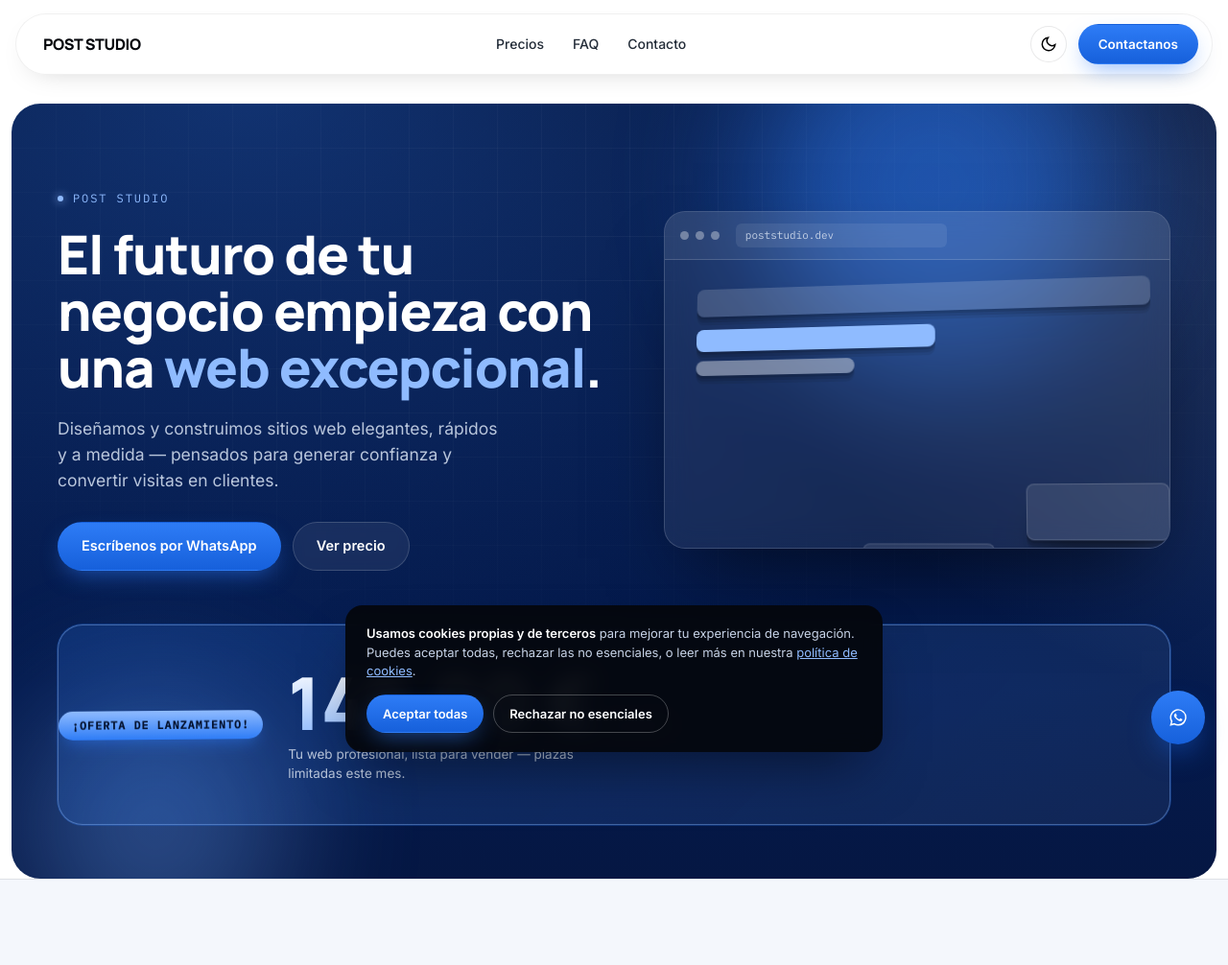
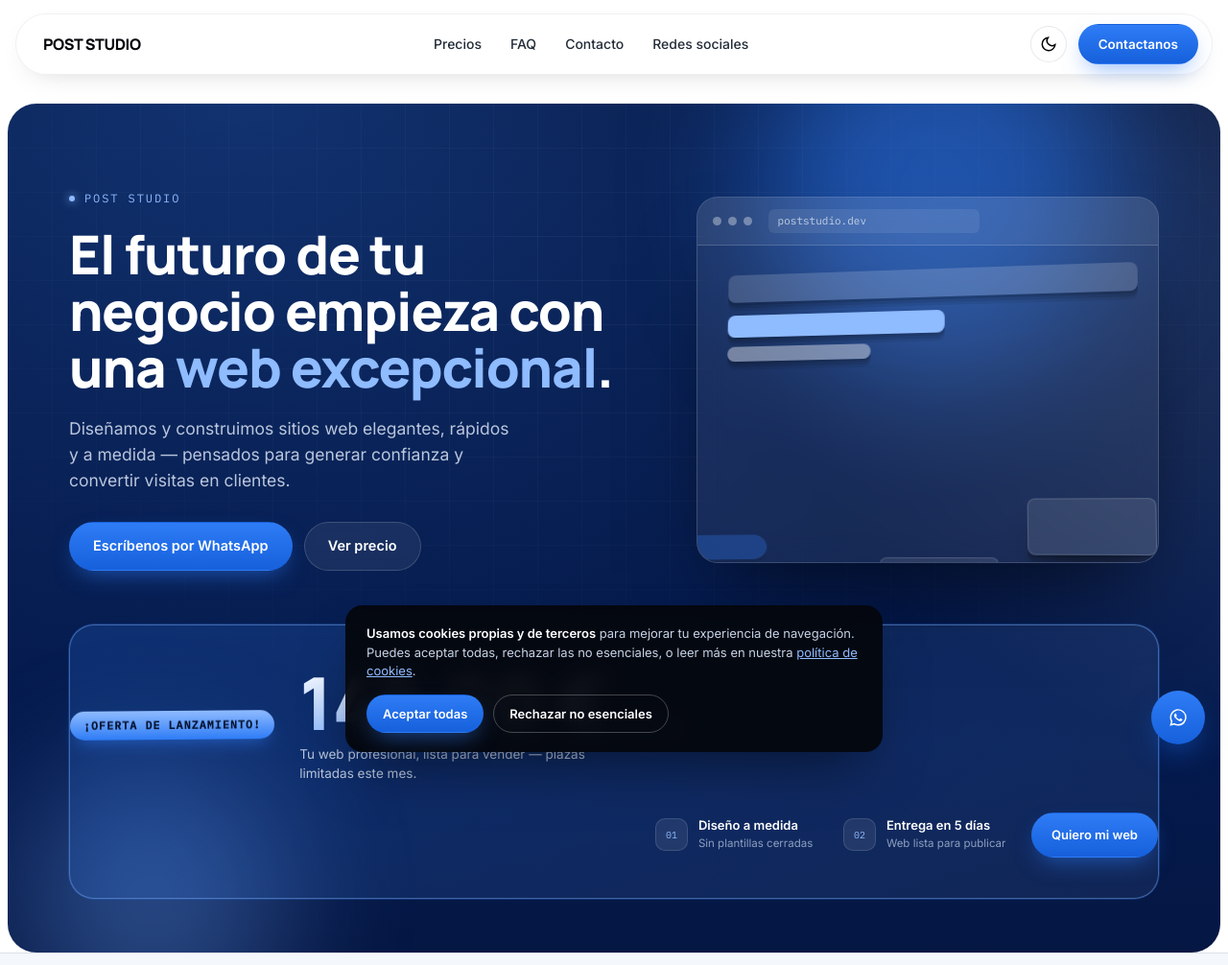
Before and after one commit to McTn4/post-studio, a plain HTML site: page index.html in a window 1280 px wide. Shown: the top 1006 px of the page at 96% size. Drawn offline with Linux system fonts and the light colour scheme.

Commit message:
Update index.html

```diff
--- a/index.html
+++ b/index.html
@@ -15,7 +15,7 @@
     --line: rgba(5,7,12,0.09); --nav-bg: rgba(255,255,255,0.72); --nav-border: rgba(5,7,12,0.06);
     --blue-50:#EAF3FF; --blue-100:#D6E8FF; --blue-300:#8FBBFF; --blue-500:#2E7CF6; --blue-600:#1660DB; --blue-700:#0C42A8; --blue-900:#041A4D; --blue-950:#020B29;
     --glass-bg: rgba(255,255,255,0.07); --glass-line: rgba(255,255,255,0.16);
-    --radius: 22px; --radius-sm: 14px; --maxw: 1320px;
+    --radius: 22px; --radius-sm: 14px; --maxw: 1480px;
     --font-display: 'Manrope', sans-serif; --font-body: 'Inter', sans-serif; --font-mono: 'IBM Plex Mono', monospace;
   }
   html[data-theme="dark"]{
@@ -30,7 +30,7 @@
   a{color:inherit; text-decoration:none;}
   ul{list-style:none;}
   button{font:inherit; cursor:pointer;}
-  .wrap{ max-width: var(--maxw); margin: 0 auto; padding: 0 32px; }
+  .wrap{ max-width: var(--maxw); margin: 0 auto; padding: 0 40px; }
   h1,h2,h3{ font-family: var(--font-display); letter-spacing: -0.02em; color: var(--ink); }
   .eyebrow{ font-family: var(--font-mono); font-size: 12px; letter-spacing: 0.16em; text-transform: uppercase; color: var(--blue-600); display:flex; align-items:center; gap:10px; }
   .eyebrow::before{ content:""; width:6px; height:6px; border-radius:50%; background: var(--blue-500); flex-shrink:0; }
@@ -84,7 +84,7 @@
 
   /* ---------- Header ---------- */
   header{ position: fixed; top:14px; left:0; right:0; z-index: 300; display:flex; justify-content:center; pointer-events:none; }
-  .nav{ pointer-events:auto; width: min(1320px, calc(100% - 32px)); display:flex; align-items:center; justify-content:space-between; height: 64px; padding: 0 14px 0 16px; background: var(--nav-bg); backdrop-filter: blur(16px) saturate(1.4); border: 1px solid var(--nav-border); border-radius: 999px; box-shadow: 0 10px 30px -18px rgba(5,7,12,0.25); transition: background-color .35s ease, border-color .35s ease; }
+  .nav{ pointer-events:auto; width: min(1480px, calc(100% - 32px)); display:flex; align-items:center; justify-content:space-between; height: 64px; padding: 0 14px 0 16px; background: var(--nav-bg); backdrop-filter: blur(16px) saturate(1.4); border: 1px solid var(--nav-border); border-radius: 999px; box-shadow: 0 10px 30px -18px rgba(5,7,12,0.25); transition: background-color .35s ease, border-color .35s ease; }
   .nav-links{ display:flex; align-items:center; gap:30px; }
   .nav-links a{ font-size: 14px; color: var(--ink-soft); font-weight:500; transition: color .2s ease; }
   .nav-links a:hover{ color: var(--blue-600); }
@@ -100,7 +100,7 @@
   @media (max-width: 860px){ .nav-links{ display:none; } .menu-toggle{ display:flex; } }
 
   /* ---------- Hero ---------- */
-  .hero-section{ padding: 108px 12px 0; }
+  .hero-section{ padding: 108px 8px 0; }
   .hero-stage{ position:relative; max-width: var(--maxw); margin: 0 auto; background: radial-gradient(120% 100% at 15% 0%, rgba(46,124,246,0.35), transparent 55%), radial-gradient(90% 90% at 90% 15%, rgba(143,187,255,0.28), transparent 50%), linear-gradient(180deg, var(--blue-950), var(--blue-900) 55%, #071233 100%); background-size: 140% 140%; animation: heroShift 16s ease-in-out infinite alternate; border-radius: 30px; overflow:hidden; padding: 90px 48px 56px; color:#fff; }
   @keyframes heroShift{ from{ background-position: 0% 0%; } to{ background-position: 20% 15%; } }
   @media (prefers-reduced-motion: reduce){ .hero-stage{ animation:none; } }
@@ -110,7 +110,7 @@
   .glow-2{ width:280px; height:280px; background: #6FA8FF; bottom:-70px; left:2%; opacity:0.35; animation-delay: -6s; }
   @keyframes drift{ from{ transform:translate(0,0); } to{ transform:translate(-16px, 18px); } }
   @media (prefers-reduced-motion: reduce){ .glow{ animation:none; } }
-  .hero-inner{ position:relative; z-index:2; display:grid; grid-template-columns: 1.05fr 0.95fr; gap: 48px; align-items:center; }
+  .hero-inner{ position:relative; z-index:2; display:grid; grid-template-columns: 1.1fr 0.9fr; gap: 64px; align-items:center; }
   .hero-stage h1{ color:#fff; font-size: clamp(34px, 4.6vw, 56px); line-height: 1.06; margin: 18px 0 20px; font-weight:800; }
   .hero-stage h1 em{ font-style:normal; color: var(--blue-300); }
   .hero-stage p.lead{ color: #B9C6DC; font-size: 17.5px; max-width: 470px; margin-bottom: 30px; }
@@ -121,7 +121,7 @@
   .build-bar{ display:flex; align-items:center; gap:7px; padding: 12px 16px; background: rgba(255,255,255,0.06); border-bottom: 1px solid var(--glass-line); }
   .build-dot{ width:9px; height:9px; border-radius:50%; background: rgba(255,255,255,0.35); }
   .build-url{ margin-left: 10px; font-family: var(--font-mono); font-size: 11px; color:#C6D2E6; background: rgba(255,255,255,0.08); border-radius: 6px; padding: 4px 10px; flex:1; max-width: 220px; }
-  .build-stage{ position:relative; height: 300px; padding: 22px; perspective: 1300px; overflow:hidden; }
+  .build-stage{ position:relative; height: 330px; padding: 22px; perspective: 1300px; overflow:hidden; }
   .build-scene{ position:relative; width:100%; height:100%; transform-style: preserve-3d; transform: rotateX(9deg) rotateY(-15deg); animation: sceneSway 11s ease-in-out infinite; }
   @keyframes sceneSway{ 0%,100%{ transform: rotateX(9deg) rotateY(-15deg); } 50%{ transform: rotateX(6deg) rotateY(-9deg); } }
   @media (prefers-reduced-motion: reduce){ .build-scene{ animation:none; transform: rotateX(9deg) rotateY(-15deg); } }
@@ -143,6 +143,17 @@
   .b3-c2{ bottom:0; left:35%; width:30%; height:58px; background: rgba(255,255,255,0.1); border:1px solid var(--glass-line); }
   .b3-c3{ bottom:0; right:0; width:30%; height:58px; background: rgba(255,255,255,0.1); border:1px solid var(--glass-line); }
 
+
+  @media (min-width: 1100px){
+    .hero-stage{ padding-left:64px; padding-right:64px; }
+    .price-single{ max-width:560px; }
+    .faq-list{ max-width:900px; }
+  }
+  @media (max-width: 700px){
+    .wrap{ padding-left:22px; padding-right:22px; }
+    .hero-stage{ padding-left:28px; padding-right:28px; }
+  }
+
   /* ---------- Price bomb ---------- */
   .price-bomb{ position:relative; z-index:2; margin-top: 56px; background: linear-gradient(135deg, rgba(46,124,246,0.2), rgba(143,187,255,0.09)); border: 1px solid rgba(143,187,255,0.4); border-radius: 26px; padding: 42px 44px; display:flex; align-items:center; justify-content:space-between; gap:30px; flex-wrap:wrap; animation: bombPulse 2.6s ease-in-out infinite; }
   @keyframes bombPulse{ 0%,100%{ box-shadow: 0 0 0 0 rgba(46,124,246,0.4); } 50%{ box-shadow: 0 0 0 16px rgba(46,124,246,0); } }
@@ -157,9 +168,63 @@
   .price-bomb-sub{ font-size:13.5px; color:#B9C6DC; margin-top:6px; max-width:320px; }
   @media (max-width: 700px){ .price-bomb{ flex-direction:column; align-items:flex-start; } }
 
+  /* ---------- Expanded price offer ---------- */
+  .price-bomb-details{
+    display:flex;
+    align-items:center;
+    gap:26px;
+    flex-wrap:wrap;
+    margin-left:auto;
+  }
+  .price-detail{
+    display:flex;
+    align-items:center;
+    gap:11px;
+    min-width:170px;
+  }
+  .price-detail-icon{
+    width:34px;
+    height:34px;
+    border-radius:10px;
+    display:flex;
+    align-items:center;
+    justify-content:center;
+    background:rgba(255,255,255,0.08);
+    border:1px solid rgba(255,255,255,0.13);
+    color:var(--blue-300);
+    font-family:var(--font-mono);
+    font-size:10px;
+    flex-shrink:0;
+  }
+  .price-detail strong{
+    display:block;
+    color:#fff;
+    font-size:13px;
+    font-weight:600;
+    line-height:1.25;
+  }
+  .price-detail small{
+    display:block;
+    color:#8FA0BF;
+    font-size:11.5px;
+    margin-top:2px;
+  }
+  .price-bomb-btn{
+    padding:12px 20px;
+    font-size:13px;
+  }
+  @media (max-width:1050px){
+    .price-bomb-details{ width:100%; margin-left:0; padding-top:4px; }
+  }
+  @media (max-width:700px){
+    .price-bomb-details{ flex-direction:column; align-items:flex-start; gap:16px; }
+    .price-detail{ min-width:0; }
+    .price-bomb-btn{ width:100%; justify-content:center; }
+  }
+
   /* ---------- Section shell ---------- */
   section{ padding: 116px 0; }
-  .section-head{ max-width: 640px; margin-bottom: 54px; }
+  .section-head{ max-width: 760px; margin-bottom: 54px; }
   .section-head h2{ font-size: clamp(28px, 3.2vw, 42px); margin-top: 14px; font-weight:800; }
   .section-head p{ color: var(--muted); margin-top: 14px; font-size: 16.5px; }
   .section-head.center{ margin-left:auto; margin-right:auto; text-align:center; }
@@ -191,7 +256,7 @@
 
   /* ---------- Contacto ---------- */
   #contacto{ background: var(--bg-soft); transition: background-color .35s ease; }
-  .contact-grid{ display:grid; grid-template-columns: 1fr 1fr; gap: 56px; align-items:center; }
+  .contact-grid{ display:grid; grid-template-columns: 1.05fr 0.95fr; gap: 80px; align-items:center; }
   .contact-points{ display:flex; flex-direction:column; gap:20px; margin-top: 30px; }
   .contact-point{ display:flex; gap:14px; align-items:flex-start; }
   .contact-point .dot{ width: 34px; height:34px; border-radius:10px; flex-shrink:0; background: var(--blue-50); color: var(--blue-600); display:flex; align-items:center; justify-content:center; font-family: var(--font-mono); font-size:13px; font-weight:600; }
@@ -209,6 +274,21 @@
   .contact-alt{ font-size:13px; color:#8FA0BF; }
   .contact-alt a{ color:#CFE0FF; text-decoration:underline; text-underline-offset:3px; }
   @media (max-width: 900px){ .contact-grid{ grid-template-columns:1fr; } }
+
+  /* ---------- Redes sociales ---------- */
+  .social-section{ background:var(--bg); }
+  .social-grid{ display:grid; grid-template-columns:1.05fr 0.95fr; gap:80px; align-items:center; }
+  .social-copy h2{ font-size:clamp(28px,3.2vw,42px); margin-top:14px; font-weight:800; }
+  .social-copy p{ color:var(--muted); margin-top:14px; font-size:16.5px; max-width:560px; }
+  .social-cards{ display:grid; grid-template-columns:1fr 1fr; gap:14px; }
+  .social-card{ display:flex; align-items:center; gap:16px; padding:22px; background:var(--card-bg); border:1px solid var(--line); border-radius:var(--radius-sm); box-shadow:0 18px 40px -28px rgba(5,7,12,0.28); transition:transform .2s ease,border-color .2s ease,box-shadow .2s ease; }
+  .social-card:hover{ transform:translateY(-3px); border-color:var(--blue-300); box-shadow:0 22px 44px -25px rgba(46,124,246,0.28); }
+  .social-icon{ width:46px; height:46px; border-radius:14px; display:flex; align-items:center; justify-content:center; flex-shrink:0; color:#fff; background:linear-gradient(180deg,var(--blue-500),var(--blue-600)); box-shadow:0 10px 24px -12px rgba(46,124,246,0.65); }
+  .social-icon svg{ width:22px; height:22px; }
+  .social-card strong{ display:block; font-family:var(--font-display); font-size:16px; font-weight:700; color:var(--ink); }
+  .social-card span span{ display:block; margin-top:3px; color:var(--muted); font-size:13px; }
+  @media (max-width:900px){ .social-grid{grid-template-columns:1fr;gap:40px;} }
+  @media (max-width:600px){ .social-cards{grid-template-columns:1fr;} }
 
   /* ---------- Final CTA ---------- */
   .cta-final{ background: linear-gradient(180deg, var(--blue-950), var(--blue-900)); color: #fff; border-radius: 28px; margin: 0 16px; padding: 72px 40px; text-align:center; max-width: calc(var(--maxw) - 32px); margin-left:auto; margin-right:auto; position:relative; overflow:hidden; }
@@ -260,6 +340,7 @@
       <a href="#precios">Precios</a>
       <a href="#faq">FAQ</a>
       <a href="#contacto">Contacto</a>
+      <a href="#redes">Redes sociales</a>
     </nav>
     <div class="nav-cta">
       <button class="theme-toggle" id="themeToggle" aria-label="Cambiar tema">
@@ -274,6 +355,7 @@
     <a href="#precios">Precios</a>
     <a href="#faq">FAQ</a>
     <a href="#contacto">Contacto</a>
+    <a href="#redes">Redes sociales</a>
     <a class="btn btn-primary btn-block" data-wa data-wa-msg="Hola Post Studio, quiero información sobre una web" href="#">Escríbenos por WhatsApp</a>
   </div>
 </header>
@@ -321,6 +403,17 @@
             <div class="price-bomb-amount"><span class="num">149,00 €</span><span class="per">/ proyecto</span></div>
             <p class="price-bomb-sub">Tu web profesional, lista para vender — plazas limitadas este mes.</p>
           </div>
+        </div>
+        <div class="price-bomb-details">
+          <div class="price-detail">
+            <span class="price-detail-icon">01</span>
+            <div><strong>Diseño a medida</strong><small>Sin plantillas cerradas</small></div>
+          </div>
+          <div class="price-detail">
+            <span class="price-detail-icon">02</span>
+            <div><strong>Entrega en 5 días</strong><small>Web lista para publicar</small></div>
+          </div>
+          <a class="btn btn-primary price-bomb-btn" data-wa data-wa-msg="Hola, quiero reservar mi web con la oferta de lanzamiento de 149€" href="#">Quiero mi web</a>
         </div>
       </div>
     </div>
@@ -414,6 +507,30 @@
     </div>
   </section>
 
+  <section class="social-section" id="redes">
+    <div class="wrap social-grid">
+      <div class="social-copy reveal">
+        <p class="eyebrow">Redes sociales</p>
+        <h2>Sigue a Post Studio</h2>
+        <p>Descubre nuestros proyectos, novedades y contenido sobre diseño web en nuestras redes sociales.</p>
+      </div>
+      <div class="social-cards reveal">
+        <a class="social-card" href="https://www.instagram.com/poststudio.dev/?utm_source=ig_web_button_share_sheet" target="_blank" rel="noopener noreferrer" aria-label="Instagram de Post Studio">
+          <span class="social-icon" aria-hidden="true">
+            <svg viewBox="0 0 24 24" fill="none" stroke="currentColor" stroke-width="1.8"><rect x="3" y="3" width="18" height="18" rx="5"></rect><circle cx="12" cy="12" r="4"></circle><circle cx="17.5" cy="6.5" r="1" fill="currentColor" stroke="none"></circle></svg>
+          </span>
+          <span><strong>Instagram</strong><span>@poststudio.dev</span></span>
+        </a>
+        <a class="social-card" href="https://www.facebook.com/profile.php?id=61592253167409" target="_blank" rel="noopener noreferrer" aria-label="Facebook de Post Studio">
+          <span class="social-icon" aria-hidden="true">
+            <svg viewBox="0 0 24 24" fill="currentColor"><path d="M13.5 21v-8h2.7l.4-3h-3.1V8.1c0-.87.24-1.46 1.5-1.46h1.7V4a22 22 0 0 0-2.48-.13c-2.45 0-4.13 1.5-4.13 4.25V10H7.3v3h2.8v8h3.4Z"></path></svg>
+          </span>
+          <span><strong>Facebook</strong><span>Post Studio</span></span>
+        </a>
+      </div>
+    </div>
+  </section>
+
   <section>
     <div class="wrap">
       <div class="cta-final reveal">
@@ -443,6 +560,7 @@
         <a href="#precios">Precios</a>
         <a href="#faq">FAQ</a>
         <a href="#contacto">Contacto</a>
+        <a href="#redes">Redes sociales</a>
         <a data-wa data-wa-msg="Hola Post Studio, quiero información sobre una web" href="#">WhatsApp</a>
       </div>
     </div>
```
